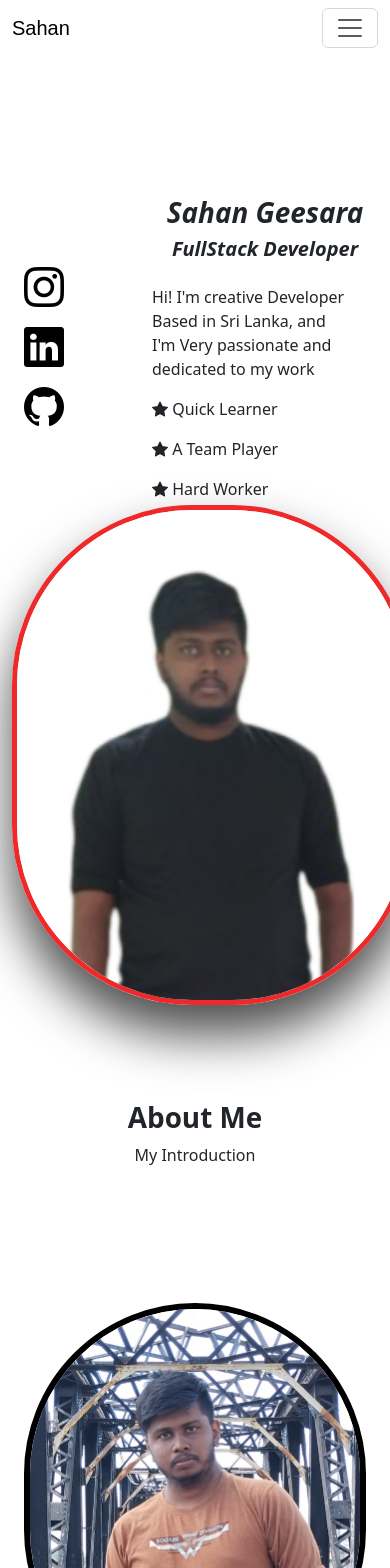
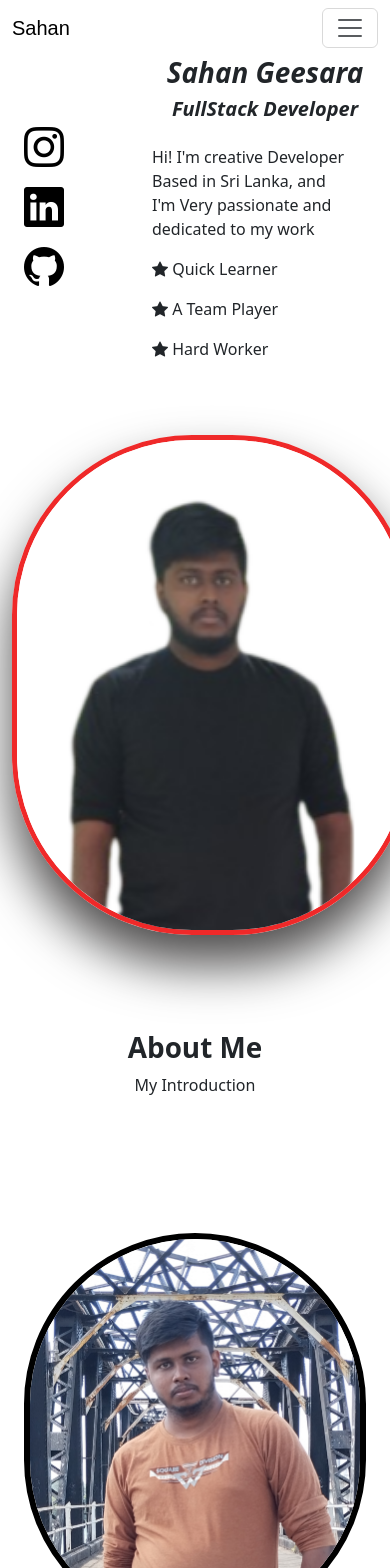
Before and after one commit to sahan99827/sahan_geesara_portfolio, a Vue app: page / in a window 390 px wide. Shown: the top 1568 px of the page. Built offline with nearby package versions, Linux system fonts and the light colour scheme.

Commit message:
margin and image size edit

```diff
--- a/src/components/Certificates.vue
+++ b/src/components/Certificates.vue
@@ -39,10 +39,13 @@
 }
 @media (max-width: 490px) {
   .image {
-    width:100%;
+    width:300px !important;
+    height: 180px  ;
+    margin-left: 45px !important;
+    box-shadow: 0px 65px 44px rgba(0, 0, 0, 0.3); /* Adds a shadow effect */
+
   }
   .image:hover {
-
     transform: none; /* Enlarges and rotates the image slightly */
     box-shadow: 0px 20px 20px rgba(0, 0, 0, 0.3); /* Adds a shadow effect */
   }
--- a/src/components/Welcome.vue
+++ b/src/components/Welcome.vue
@@ -51,7 +51,7 @@ a{
   img {
     width: auto;
     height: auto;
-    margin-top: 20px !important;
+    margin-top: 30px !important;
     margin-right: 9px !important;
   }
   h1{
@@ -60,6 +60,11 @@ a{
   }
   h5{
     text-align: center;
+  }
+  .margH1{
+    margin-top: -100px !important;
+    margin-left: 140px !important;
+  margin-bottom: 60px;
   }
 }
 
```
